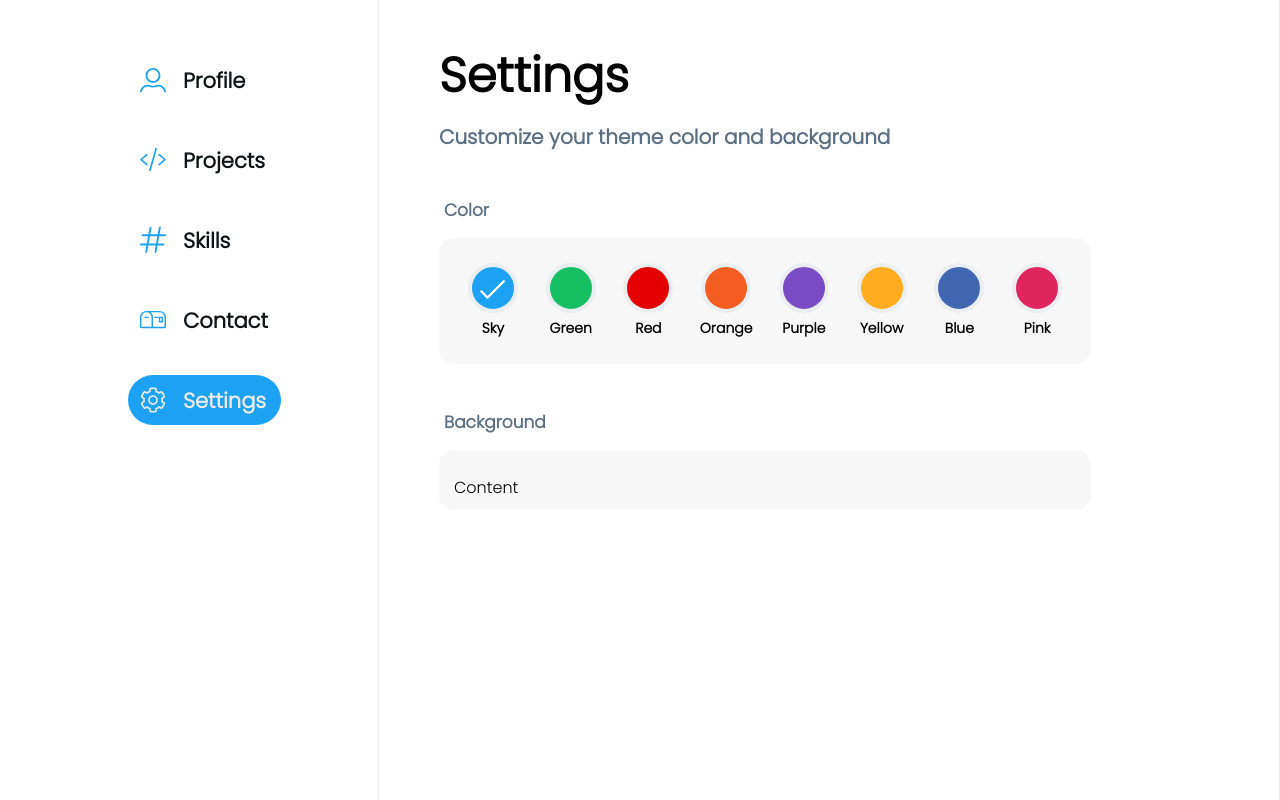
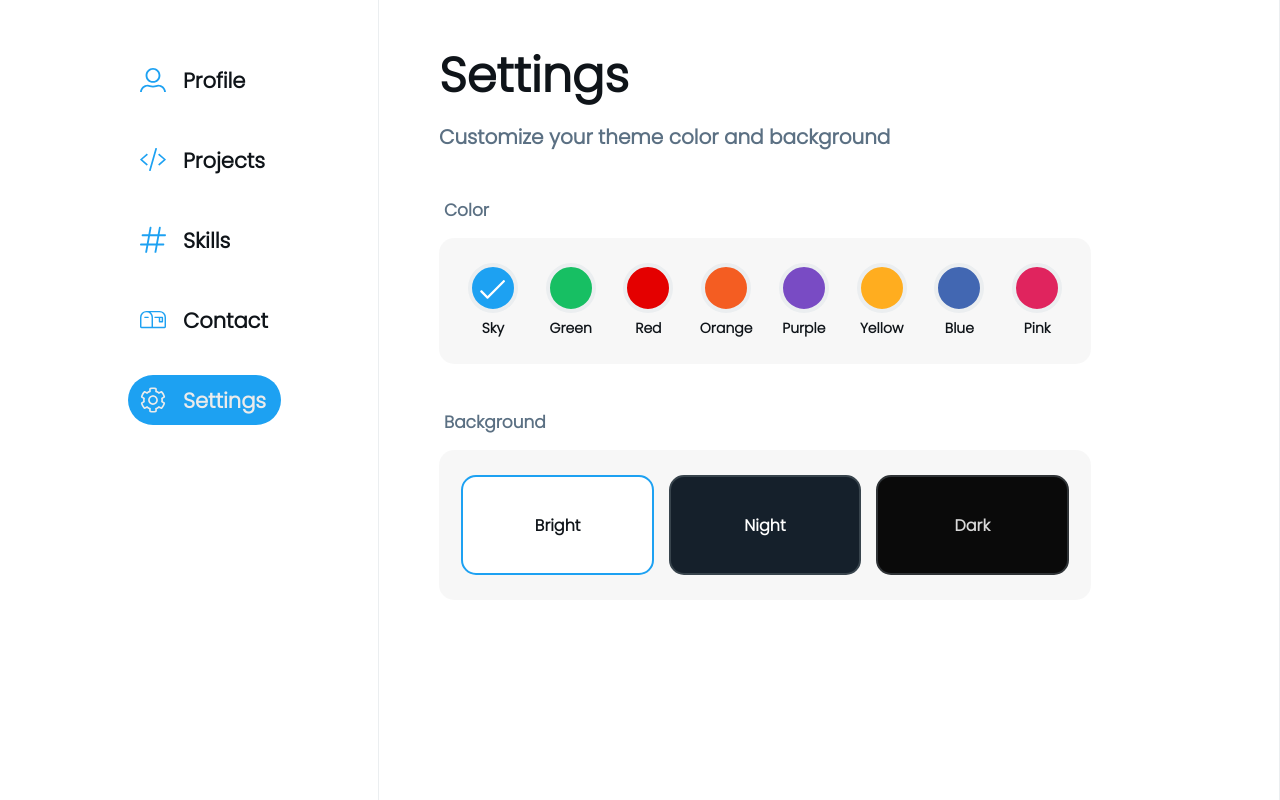
Before and after one commit to himayand21/portfolio-v2, a React app: page /settings in a window 1280 px wide. Shown: the top 800 px of the page. Built offline with nearby package versions, Linux system fonts and the light colour scheme.

Commit message:
feat(ui): add night and dark theme

```diff
--- a/public/index.css
+++ b/public/index.css
@@ -3,4 +3,5 @@
     padding: 0;
     box-sizing: border-box;
     font-family: 'Poppins', sans-serif;
+    -webkit-tap-highlight-color: rgba(0,0,0,0);
 }
--- a/src/App.tsx
+++ b/src/App.tsx
@@ -26,7 +26,7 @@ const Settings = lazy(() => import('./containers/settings'));
 
 const App = (): ReactElement => {
   const [color, setColor] = useState(COLORS.SKY);
-  const [ambience, setAmbience] = useState(AMBIENCE.LIGHT);
+  const [ambience, setAmbience] = useState(AMBIENCE.BRIGHT);
 
   const history = useHistory();
   const location = useLocation();
--- a/src/constants/theme.ts
+++ b/src/constants/theme.ts
@@ -10,20 +10,40 @@ export const COLORS = {
 };
 
 export const AMBIENCE = {
-  LIGHT: 'LIGHT',
+  BRIGHT: 'BRIGHT',
+  NIGHT: 'NIGHT',
+  DARK: 'DARK',
 };
 
 const COMMON_THEME = {
   containedText: 'rgb(235, 235, 235)',
 };
 
-const LIGHT_THEME = {
+const BRIGHT_THEME = {
   ...COMMON_THEME,
   text: 'rgb(15, 20, 25)',
   text2: 'rgb(91, 112, 131)',
   background: 'rgb(255, 255, 255)',
   backgroundHover: 'rgba(0, 0, 0, 0.03)',
   border: 'rgb(235, 238, 240)',
+};
+
+const NIGHT_THEME = {
+  ...COMMON_THEME,
+  text: 'rgb(255, 255, 255)',
+  text2: 'rgb(136, 153, 166)',
+  background: 'rgb(21, 32, 43)',
+  backgroundHover: 'rgba(255, 255, 255, 0.03)',
+  border: 'rgb(56, 68, 77)',
+};
+
+const DARK_THEME = {
+  ...COMMON_THEME,
+  text: 'rgb(217, 217, 217)',
+  text2: 'rgb(110, 118, 125)',
+  background: 'rgb(10, 10, 10)',
+  backgroundHover: 'rgba(255, 255, 255, 0.03)',
+  border: 'rgb(47, 51, 54)',
 };
 
 export const COLOR_MAP = {
@@ -38,15 +58,20 @@ export const COLOR_MAP = {
 };
 
 export const THEMES = {
-  [AMBIENCE.LIGHT]: LIGHT_THEME,
+  [AMBIENCE.BRIGHT]: BRIGHT_THEME,
+  [AMBIENCE.NIGHT]: NIGHT_THEME,
+  [AMBIENCE.DARK]: DARK_THEME,
 };
 
-export type ThemeType = {
+export type AmbienceType = {
   text: string,
   text2: string,
-  color: string,
   background: string,
   backgroundHover: string,
   border: string,
   containedText: string,
 };
+
+export type ThemeType = AmbienceType & {
+  color: string,
+};
--- a/src/containers/settings/index.tsx
+++ b/src/containers/settings/index.tsx
@@ -1,10 +1,24 @@
 import { ReactElement } from 'react';
-import { COLORS, COLOR_MAP } from '../../constants';
+import {
+  COLORS, COLOR_MAP, AMBIENCE, THEMES,
+} from '../../constants';
 import Check from '../../icons/Check';
 
 import { Article } from '../../styles';
 import {
-  Label, Title, Subtitle, Box, Picker, PickerWrapper, Caption, Block, Pallete, Tick,
+  Label,
+  Title,
+  Subtitle,
+  Box,
+  Picker,
+  PickerWrapper,
+  Caption,
+  Block,
+  Pallete,
+  CheckWrapper,
+  ThemeBoxWrapper,
+  ThemeBox,
+  ThemeName,
 } from './styles';
 
 type SettingsProps = {
@@ -13,6 +27,10 @@ type SettingsProps = {
   setColor: (color: string) => void,
   setAmbience: (ambience: string) => void,
 };
+
+const getCaption = (name: string): string => (
+  name.charAt(0) + name.slice(1).toLowerCase()
+);
 
 const Settings = ({
   color,
@@ -38,13 +56,13 @@ const Settings = ({
                 onClick={() => setColor(each)}
               >
                 {(color === each) && (
-                  <Tick>
+                  <CheckWrapper>
                     <Check />
-                  </Tick>
+                  </CheckWrapper>
                 )}
               </Picker>
               <Caption>
-                {each.charAt(0) + each.slice(1).toLowerCase()}
+                {getCaption(each)}
               </Caption>
             </PickerWrapper>
           ))}
@@ -53,7 +71,23 @@ const Settings = ({
     </Block>
     <Block>
       <Label>Background</Label>
-      <Box>Content</Box>
+      <Box>
+        <Pallete>
+          {Object.values(AMBIENCE).map((theme) => (
+            <ThemeBoxWrapper>
+              <ThemeBox
+                onClick={() => setAmbience(theme)}
+                selected={theme === ambience}
+                customTheme={THEMES[theme]}
+              >
+                <ThemeName>
+                  {getCaption(theme)}
+                </ThemeName>
+              </ThemeBox>
+            </ThemeBoxWrapper>
+          ))}
+        </Pallete>
+      </Box>
     </Block>
   </Article>
 );
--- a/src/containers/settings/styles.tsx
+++ b/src/containers/settings/styles.tsx
@@ -1,6 +1,6 @@
 import styled from 'styled-components';
 import {
-  TABLET, LAPTOP, ThemeType,
+  TABLET, LAPTOP, ThemeType, AmbienceType,
 } from '../../constants';
 
 import {
@@ -8,6 +8,7 @@ import {
   TypographyHeadline,
   TypographyIntroReduced,
   TypographyLabelReduced,
+  TypographyBody,
 } from '../../styles';
 
 export const Title = styled(TypographyHeadline)`
@@ -62,7 +63,7 @@ export const Picker = styled.span`
     }
 `;
 
-export const Tick = styled.span`
+export const CheckWrapper = styled.span`
     width: 100%;
     height: 100%;
     color: white;
@@ -84,6 +85,10 @@ export const Caption = styled(TypographyBodyReduced)`
     font-weight: bold;
 `;
 
+export const ThemeName = styled(TypographyBody)`
+    font-weight: bold;
+`;
+
 export const PickerWrapper = styled.div`
     display: flex;
     flex-direction: column;
@@ -95,3 +100,30 @@ export const PickerWrapper = styled.div`
         width: 25%;
     }
 `;
+
+export const ThemeBoxWrapper = styled(PickerWrapper)`
+    width: 31%;
+    @media only screen and (max-width: ${TABLET}px) {
+        width: 31%;
+    }
+`;
+
+type ThemeBoxProps = {
+    selected: boolean,
+    customTheme: AmbienceType,
+    theme: ThemeType,
+};
+
+export const ThemeBox = styled.div`
+    width: 100%;
+    min-height: 100px;
+    border-radius: 15px;
+    border: 2px solid ${({ theme, customTheme, selected }: ThemeBoxProps) => (selected ? theme.color : customTheme.border)};
+    background-color: ${({ customTheme }: ThemeBoxProps) => customTheme.background};
+    color: ${({ customTheme }: ThemeBoxProps) => customTheme.text};
+    cursor: pointer;
+    display: flex;
+    align-items: center;
+    justify-content: center;
+    font-weight: bold;
+`;
--- a/src/styles/containers.tsx
+++ b/src/styles/containers.tsx
@@ -6,6 +6,8 @@ export const Screen = styled.div`
   min-height: 100vh;
   display: flex;
   padding-left: 10vw;
+  background-color: ${({ theme }) => theme.background};
+  color: ${({ theme }) => theme.text};
   @media only screen and (max-width: ${LAPTOP}px) {
     padding-left: 5vw;
   }
@@ -39,7 +41,7 @@ export const Left = styled.header`
     bottom: 0;
     top: unset;
     padding-right: 0px;
-    border-top: 1px solid ${(props) => props.theme.border};
+    border-top: 1px solid ${({ theme }) => theme.border};
   }
 `;
 
@@ -49,10 +51,9 @@ export const Right = styled.main`
   flex-direction: column;
   align-items: flex-start;
   justify-content: flex-start;
-  border-left: 1px solid ${(props) => props.theme.border};
-  border-right: 1px solid ${(props) => props.theme.border};
+  border-left: 1px solid ${({ theme }) => theme.border};
+  border-right: 1px solid ${({ theme }) => theme.border};
   padding-right: 10vw;
-  min-height: 120vh;
   @media only screen and (max-width: ${LAPTOP}px) {
     padding-right: 5vw;
   }
@@ -61,7 +62,8 @@ export const Right = styled.main`
   }
   @media only screen and (max-width: ${MOBILE}px) {
     padding: 0px;
-    padding-bottom: 80px;
+    padding-bottom: 10px;
+    max-height: calc(100vh - 80px);
     border: none;
   }
 `;
```
